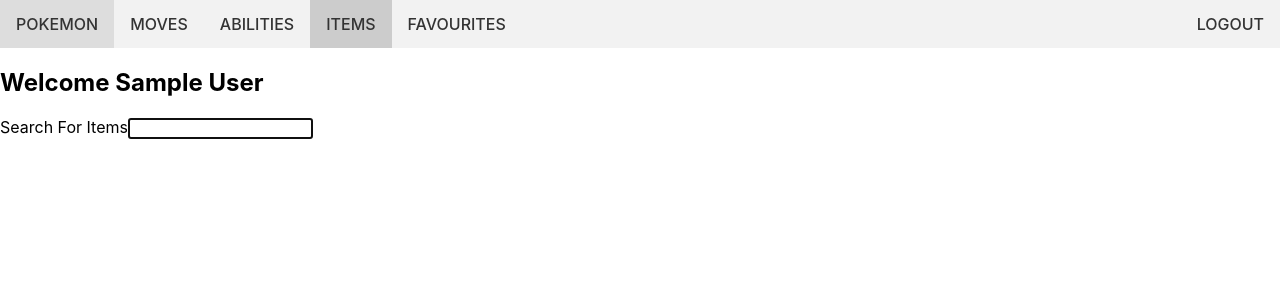
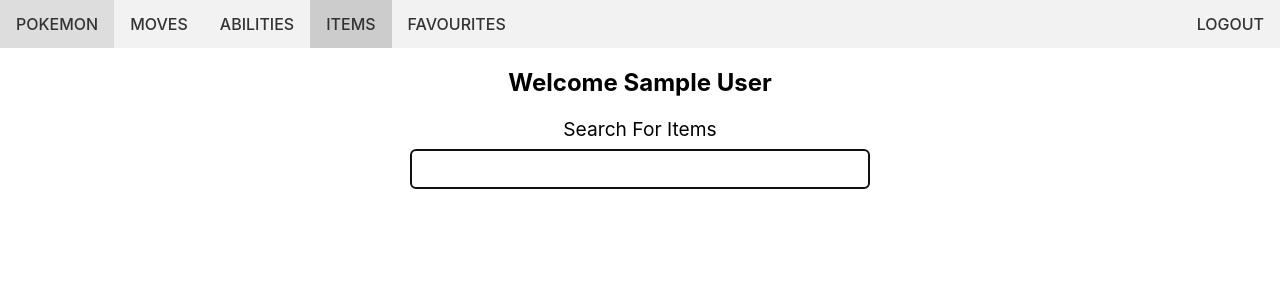
Before and after one commit to blevy115/Pokedex_React_Flask, a React (Create React App) app in the folder pokedex-react-flask-app/: page /items in a window 1280 px wide. Shown: the top 300 px of the page. Built offline with nearby package versions, Linux system fonts and the light colour scheme; sample sign-in values are in the browser's storage.

Commit message:
Added some styling to Ability and Item Pages

```diff
--- a/pokedex-react-flask-app/src/components/HeldItems/HeldItems.jsx
+++ b/pokedex-react-flask-app/src/components/HeldItems/HeldItems.jsx
@@ -4,6 +4,8 @@
 import { getItemSprite } from "../../helpers/pictures";
 
 import { modifyHeldItems } from "../../helpers/modifyHeldItems";
+
+import "./HeldItems.scss";
 
 const HeldItems = ({ items }) => {
   const navigate = useNavigate();
@@ -20,11 +22,14 @@
 
   if (!itemsByGeneration || !generation) return null;
 
-  const generationItems = itemsByGeneration[generation].sort((a, b) => a.rarity - b.rarity)
+  const generationItems = itemsByGeneration[generation].sort(
+    (a, b) => a.rarity - b.rarity
+  );
 
   return (
-    <div>
+    <div className="app__held-item">
       <h4>Held Items</h4>
+      <div className="select-input">
         <label htmlFor="HeldItemGenerationSelector">Generation:</label>
         <select
           id="HeldItemGenerationSelector"
@@ -39,10 +44,11 @@
             );
           })}
         </select>
-      <ul style={{ listStyleType: "none" }}>
+      </div>
+      <ul className="held-item-list">
         {generationItems.map((item, i) => (
           <li
-            style={{ display: "flex", alignItems: "center", cursor: "pointer" }}
+            className="held-item-list-item"
             key={i}
             onClick={() => navigate(`/items/${item.id}`)}
           >
--- /dev/null
+++ b/pokedex-react-flask-app/src/components/HeldItems/HeldItems.scss
@@ -0,0 +1,15 @@
+.app__held-item {
+  text-align: center;
+
+  .held-item-list {
+    list-style-type: none;
+    padding: 0;
+
+    .held-item-list-item {
+      display: flex;
+      align-items: center;
+      justify-content: center;
+      cursor: pointer;
+    }
+  }
+}
--- a/pokedex-react-flask-app/src/components/ItemPokemonTable/ItemPokemonTable.jsx
+++ b/pokedex-react-flask-app/src/components/ItemPokemonTable/ItemPokemonTable.jsx
@@ -6,14 +6,11 @@
 import { modifyPokemon } from "../../helpers/modifyForTable";
 import { handleImageError } from "../../helpers/error";
 
-import {Table, TypeList} from "../"
+import { Table, TypeList } from "../";
 
-const ItemPokemonTable = ({list}) => {
+const ItemPokemonTable = ({ list }) => {
   const navigate = useNavigate();
-  const generationOptions = useMemo(
-    () => Object.keys(list),
-    [list]
-  );
+  const generationOptions = useMemo(() => Object.keys(list), [list]);
 
   const [generation, setGeneration] = useState();
 
@@ -54,11 +51,12 @@
     SpriteComponent,
     NameComponent,
     TypesImageComponent,
-    hasItemRarityData: true
+    hasItemRarityData: true,
   });
 
   return (
-    <>
+    <div className="app__item-pokemon-table">
+      <div className="select-input">
         <label htmlFor="HeldItemPokemonGenerationSelector">Generation:</label>
         <select
           id="HeldItemPokemonGenerationSelector"
@@ -73,6 +71,7 @@
             );
           })}
         </select>
+      </div>
       {list[generation].length > 0 ? (
         <div>
           <Table data={tableData} columns={columns} />
@@ -80,7 +79,7 @@
       ) : (
         <p>No Pokemons Found</p>
       )}
-    </>
+    </div>
   );
 };
 
--- a/pokedex-react-flask-app/src/components/PokemonsTable/AbilityPokemonsTable/AbilityPokemonsTable.jsx
+++ b/pokedex-react-flask-app/src/components/PokemonsTable/AbilityPokemonsTable/AbilityPokemonsTable.jsx
@@ -66,7 +66,7 @@
   });
 
   return (
-    <div className="app__move-pokemon-table">
+    <div className="app__ability-pokemon-table">
       {pokemons.length > 0 ? (
         <div>
           <Table data={tableData} columns={columns} />
--- a/pokedex-react-flask-app/src/components/PokemonsTable/AbilityPokemonsTable/AbilityPokemonsTable.scss
+++ b/pokedex-react-flask-app/src/components/PokemonsTable/AbilityPokemonsTable/AbilityPokemonsTable.scss
@@ -4,11 +4,7 @@
   padding: 0;
 }
 
-.app__ability-pokemon-table {
+.app__item-pokemon-table {
   width: 80%;
   margin: 0 auto;
 }
-
-.hidden-checkmark {
-  font-size: 2rem;
-}
--- a/pokedex-react-flask-app/src/pages/ItemDetail/ItemDetail.scss
+++ b/pokedex-react-flask-app/src/pages/ItemDetail/ItemDetail.scss
@@ -0,0 +1,3 @@
+.app__item-info {
+    text-align: center;
+}
--- a/pokedex-react-flask-app/src/pages/ItemSearch/ItemSearch.jsx
+++ b/pokedex-react-flask-app/src/pages/ItemSearch/ItemSearch.jsx
@@ -27,8 +27,6 @@
     inputRef.current.focus();
   }, []);
 
-
-console.log(list, loadingList)
   return (
     <div className="app__item-search">
       <h2 className="header-text">Welcome {user?.name}</h2>
--- a/pokedex-react-flask-app/src/pages/ItemSearch/ItemSearch.scss
+++ b/pokedex-react-flask-app/src/pages/ItemSearch/ItemSearch.scss
@@ -0,0 +1,27 @@
+.app__item-search {
+    text-align: center;
+    margin-top: 1em;
+
+    div {
+      width: 460px;
+      margin: 0 auto;
+
+      @media screen and (max-width: 768px) {
+        width: 100%;
+      }
+    }
+  }
+
+  .app__item-search-field label {
+    display: block;
+    font-size: 1.2rem;
+    margin-bottom: 0.5rem;
+  }
+
+  .app__item-search-field input {
+    width: 100%;
+    padding: 0.5rem;
+    font-size: 1.2rem;
+    border-radius: 5px;
+    border: 1px solid #ccc;
+  }
```
Lines whose indentation alone changed are shown as unchanged.
